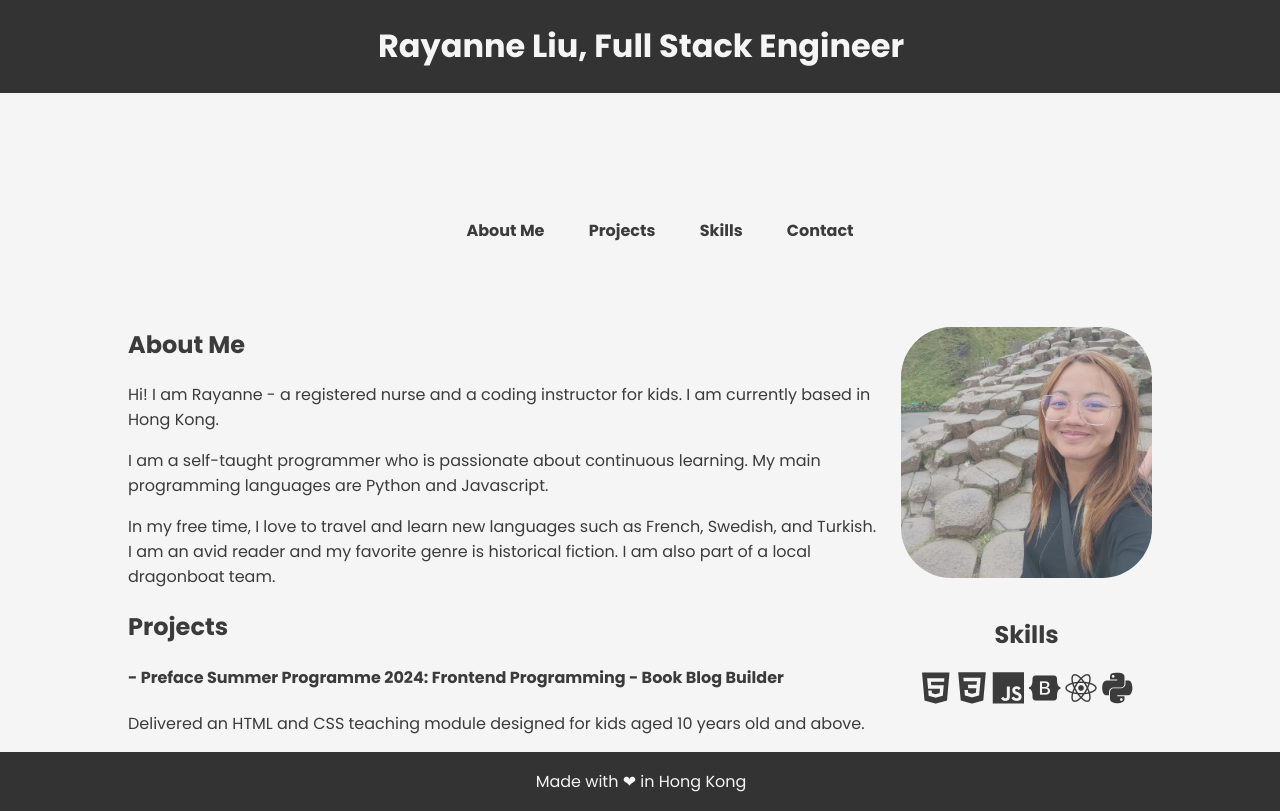
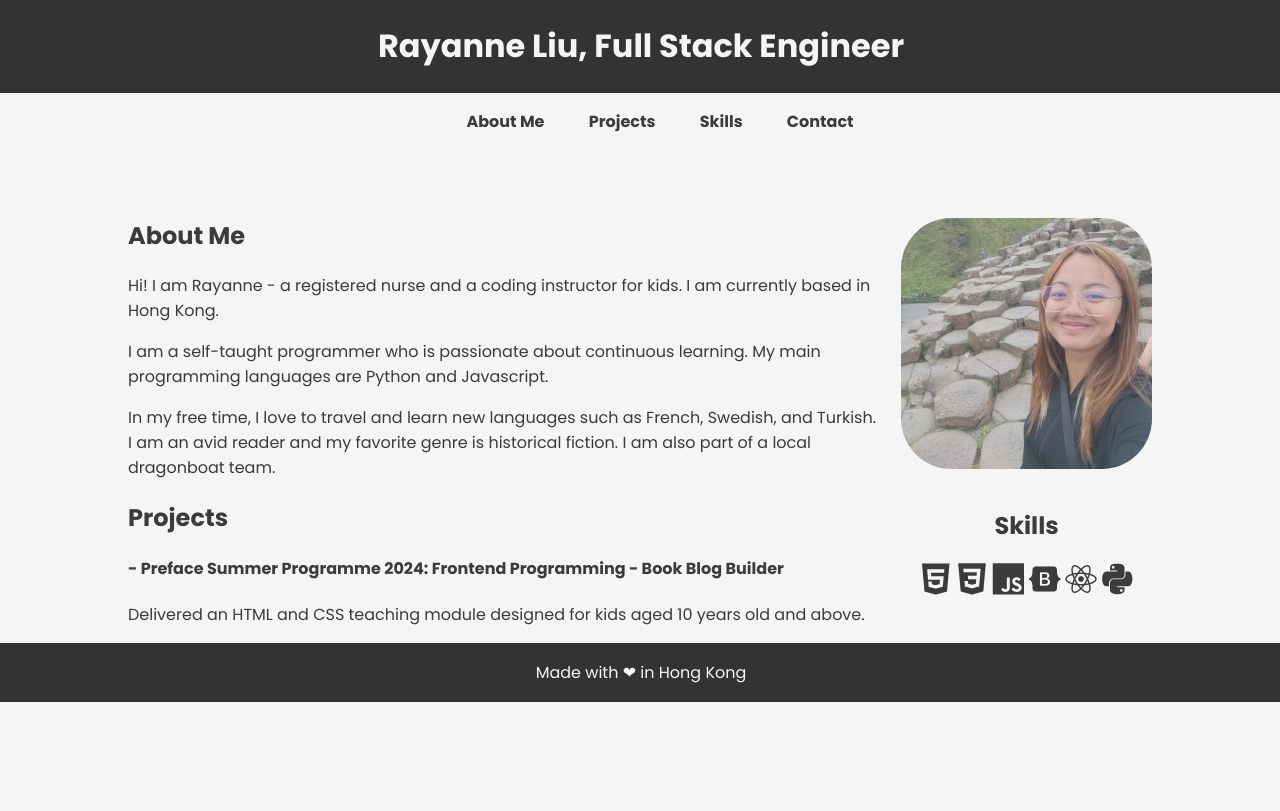
Before and after one commit to muning24/myportfolio, a plain HTML site: page index.html in a window 1280 px wide. Drawn offline with nearby package versions, Linux system fonts and the light colour scheme.

Commit message:
Update style.css

```diff
--- a/style.css
+++ b/style.css
@@ -61,18 +61,6 @@ header, footer {
     width: 100%;
 }
 
-header {
-    top: 0;
-}
-
-footer {
-    bottom: 0;
-}
-
-nav {
-    margin-top: 125px;
-}
-
 li:hover {
     border: 2px solid #333;
 }
```
